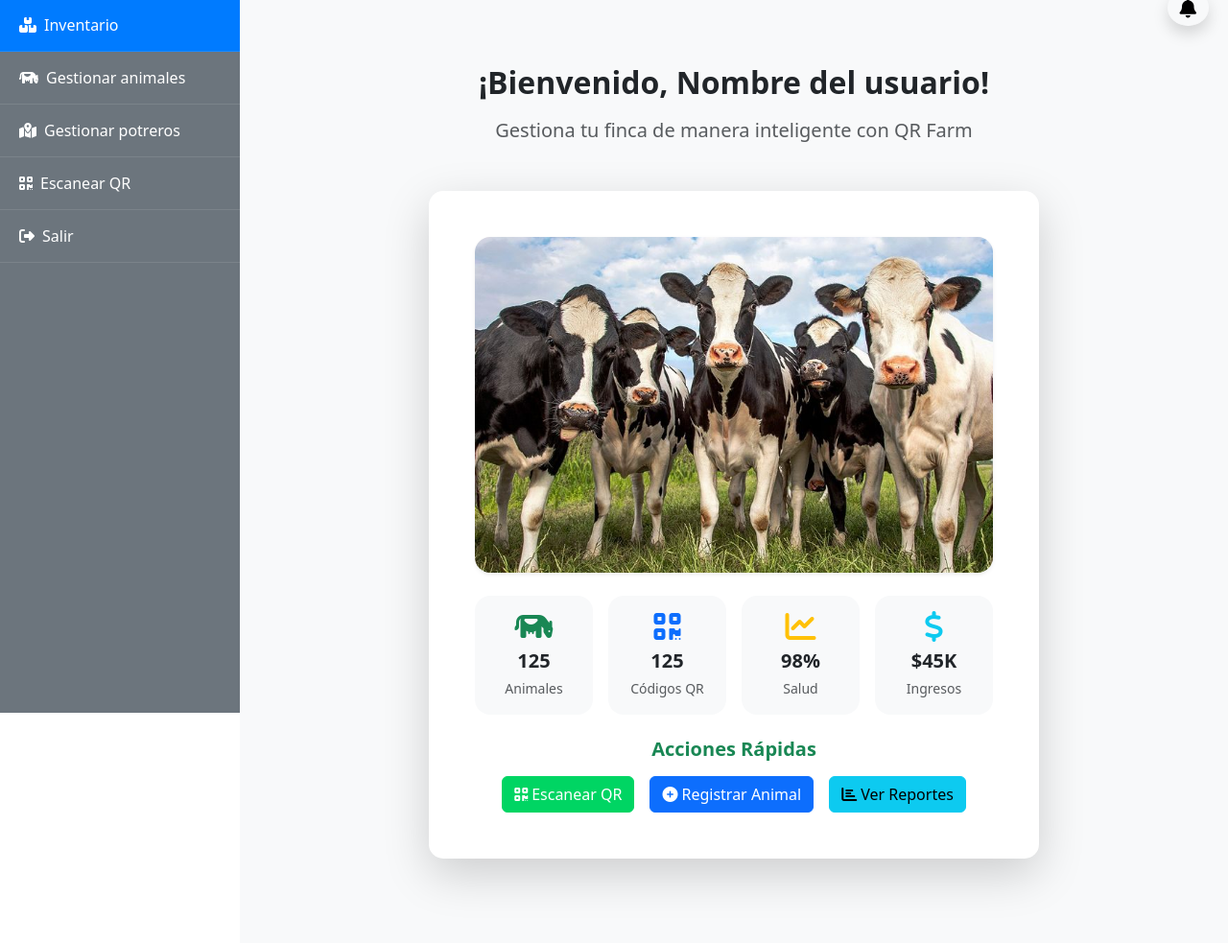
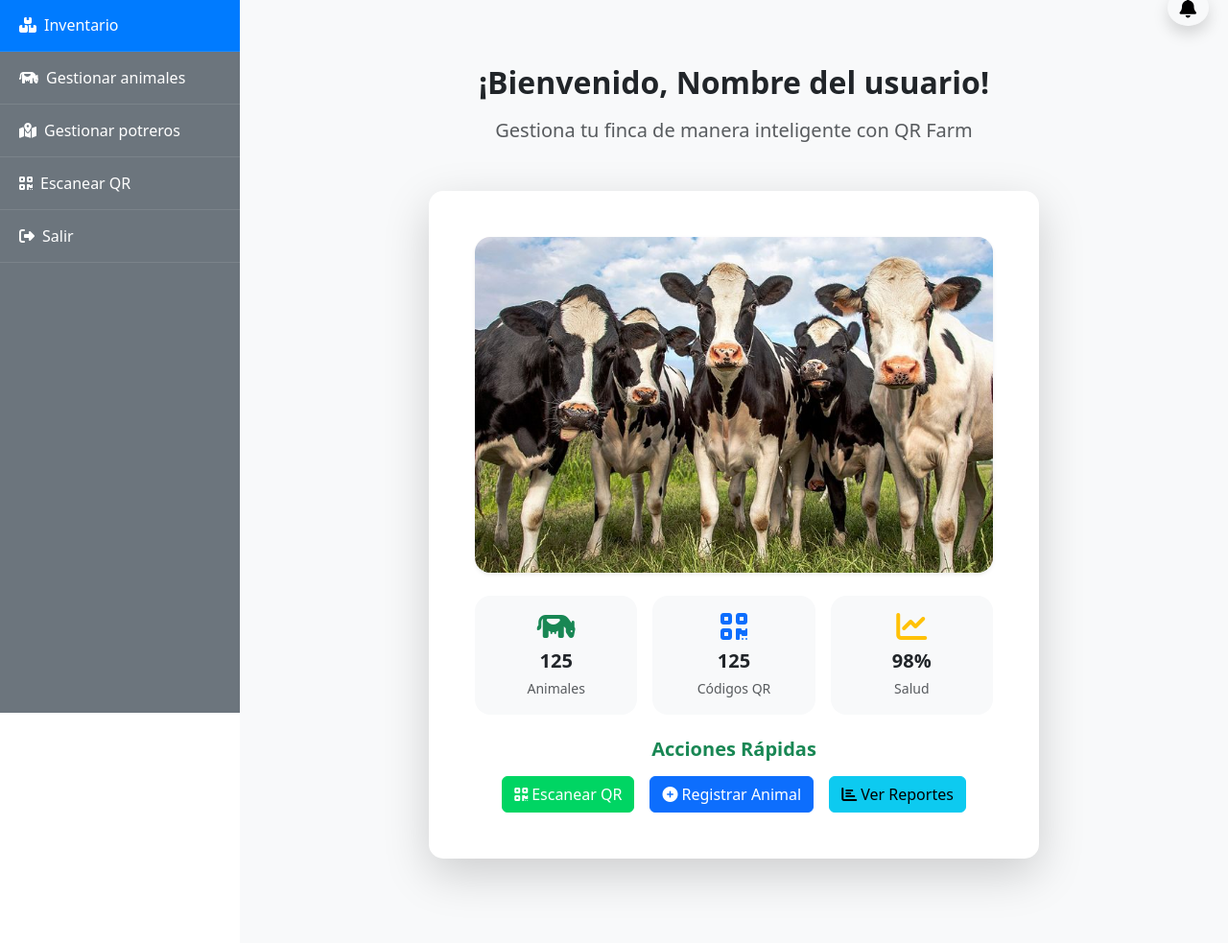
Before and after one commit to NavajaOff/QR-FARM, a Flask app: page /menu in a window 1280 px wide. Shown: the part 81-1064 px from the top of the page at 96% size. Run offline with Flask 3, Linux system fonts and the light colour scheme; some libraries are stand-ins or nearby versions.

Commit message:
arreglos interfaz

```diff
--- a/templates/crear_cuenta.html
+++ b/templates/crear_cuenta.html
@@ -120,10 +120,10 @@
 
                                     <div class="row g-3 mb-3">
                                         <div class="col-6">
-                                            <input type="text" class="form-control" id="numeroDocumento" name="numeroDocumento" placeholder="Número de DNI" required>
+                                            <input type="text" class="form-control" id="numeroDocumento" name="numeroDocumento" placeholder="Número de documento" required>
                                         </div>
                                         <div class="col-6">
-                                            <input type="text" class="form-control" id="codigoElectronico" name="codigoElectronico" placeholder="Código electrónico">
+                                            <!-- Campo de código electrónico eliminado -->
                                         </div>
                                     </div>
 
--- a/templates/menu.html
+++ b/templates/menu.html
@@ -98,33 +98,26 @@
                                 </div>
 
                                 <!-- Estadísticas -->
-                                <div class="row g-3 mb-4">
-                                    <div class="col-6 col-md-3">
-                                        <div class="p-3 bg-light rounded-4 text-center h-100">
+                                <div class="row justify-content-center g-3 mb-4">
+                                    <div class="col-12 col-md-4 d-flex justify-content-center">
+                                        <div class="p-3 bg-light rounded-4 text-center h-100 w-100">
                                             <i class="fas fa-cow fa-2x text-success mb-2"></i>
                                             <h5 class="fw-bold mb-1">125</h5>
                                             <small class="text-muted">Animales</small>
                                         </div>
                                     </div>
-                                    <div class="col-6 col-md-3">
-                                        <div class="p-3 bg-light rounded-4 text-center h-100">
+                                    <div class="col-12 col-md-4 d-flex justify-content-center">
+                                        <div class="p-3 bg-light rounded-4 text-center h-100 w-100">
                                             <i class="fas fa-qrcode fa-2x text-primary mb-2"></i>
                                             <h5 class="fw-bold mb-1">125</h5>
                                             <small class="text-muted">Códigos QR</small>
                                         </div>
                                     </div>
-                                    <div class="col-6 col-md-3">
-                                        <div class="p-3 bg-light rounded-4 text-center h-100">
+                                    <div class="col-12 col-md-4 d-flex justify-content-center">
+                                        <div class="p-3 bg-light rounded-4 text-center h-100 w-100">
                                             <i class="fas fa-chart-line fa-2x text-warning mb-2"></i>
                                             <h5 class="fw-bold mb-1">98%</h5>
                                             <small class="text-muted">Salud</small>
-                                        </div>
-                                    </div>
-                                    <div class="col-6 col-md-3">
-                                        <div class="p-3 bg-light rounded-4 text-center h-100">
-                                            <i class="fas fa-dollar-sign fa-2x text-info mb-2"></i>
-                                            <h5 class="fw-bold mb-1">$45K</h5>
-                                            <small class="text-muted">Ingresos</small>
                                         </div>
                                     </div>
                                 </div>
```
